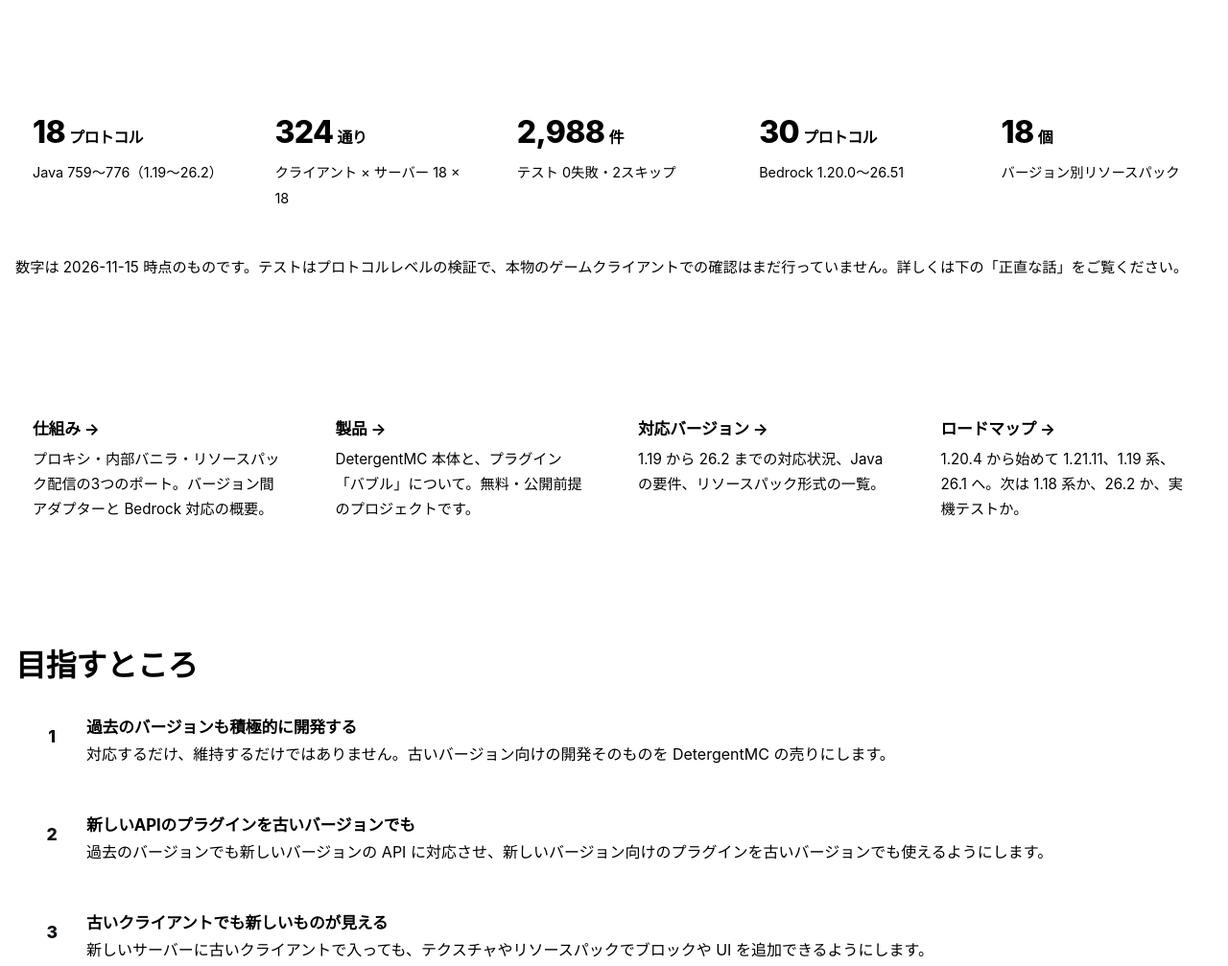
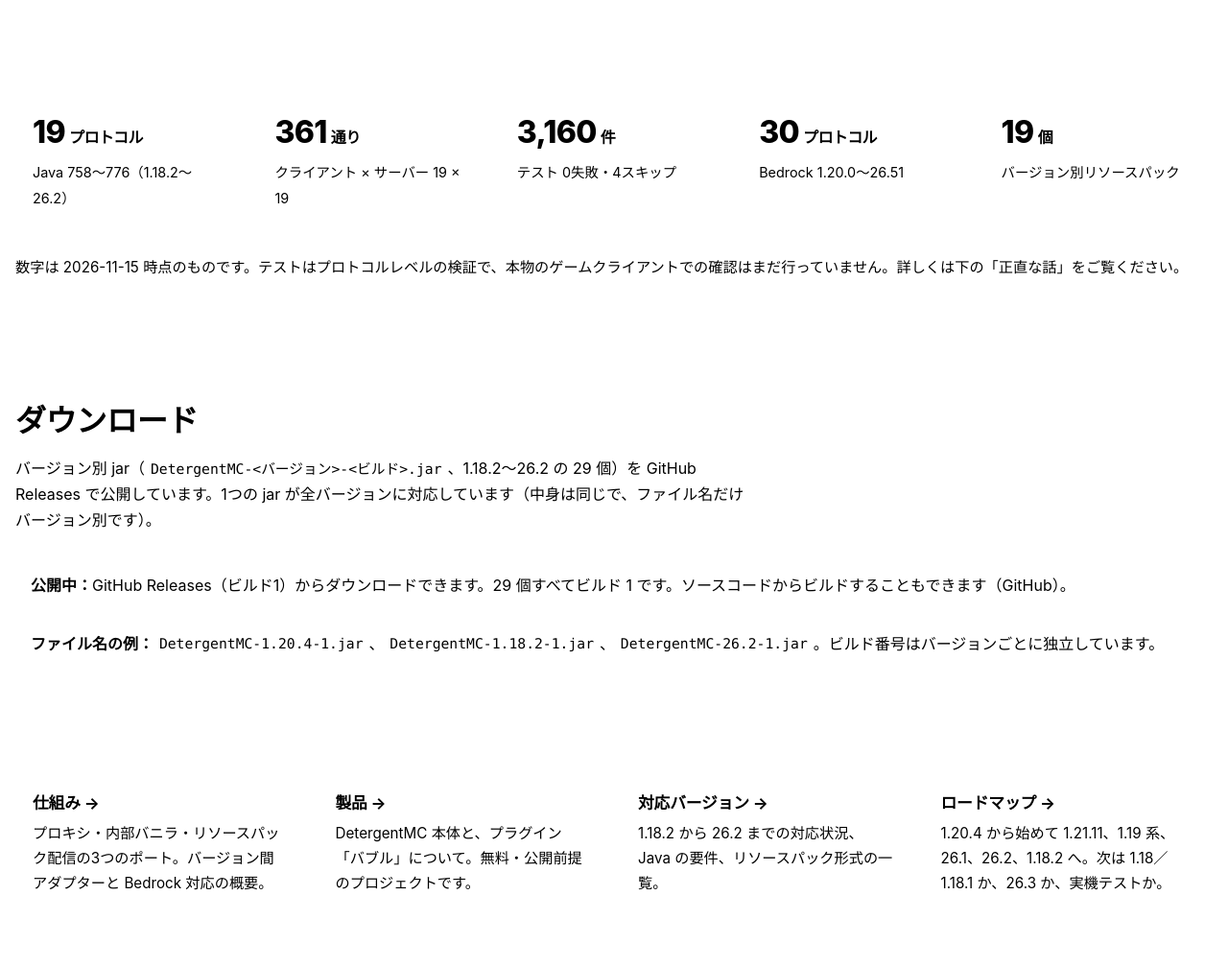
Before and after one commit to DetergentMC/DetergentMC, a plain HTML site: page web/index.html in a window 1280 px wide. Shown: the part 669-1676 px from the top of the page at 96% size. Drawn offline with Linux system fonts and the light colour scheme.

Commit message:
site: 1.18.2 (protocol 758) supported — 19 protocols, 361 combinations, 3,160 tests, downloads section

```diff
--- a/web/index.html
+++ b/web/index.html
@@ -4,9 +4,9 @@
   <meta charset="utf-8">
   <meta name="viewport" content="width=device-width, initial-scale=1">
   <title>DetergentMC — バニラを土台にした独自のMinecraftサーバー</title>
-  <meta name="description" content="DetergentMC は Mojang のバニラサーバーを土台にした独自の Minecraft サーバーソフト。独自APIのみで、プラグインは「バブル」と呼ぶ。1.19 から 26.2 まで、過去のバージョンも積極的に開発する。">
+  <meta name="description" content="DetergentMC は Mojang のバニラサーバーを土台にした独自の Minecraft サーバーソフト。独自APIのみで、プラグインは「バブル」と呼ぶ。1.18.2 から 26.2 まで、過去のバージョンも積極的に開発する。">
   <meta property="og:title" content="DetergentMC — バニラを土台にした独自のMinecraftサーバー">
-  <meta property="og:description" content="DetergentMC は Mojang のバニラサーバーを土台にした独自の Minecraft サーバーソフト。独自APIのみで、プラグインは「バブル」と呼ぶ。1.19 から 26.2 まで、過去のバージョンも積極的に開発する。">
+  <meta property="og:description" content="DetergentMC は Mojang のバニラサーバーを土台にした独自の Minecraft サーバーソフト。独自APIのみで、プラグインは「バブル」と呼ぶ。1.18.2 から 26.2 まで、過去のバージョンも積極的に開発する。">
   <meta property="og:type" content="website">
   <link rel="icon" href="favicon.svg" type="image/svg+xml">
   <link rel="stylesheet" href="style.css">
@@ -29,7 +29,7 @@
   <main>
 
     <section class="hero">
-      <p class="eyebrow">Minecraft Java Edition · Java · 現在 1.19 〜 26.2 対応</p>
+      <p class="eyebrow">Minecraft Java Edition · Java · 現在 1.18.2 〜 26.2 対応</p>
       <h1>古いバージョンも、<br>ちゃんと育てるサーバー。</h1>
       <p class="lead">
         DetergentMC は Mojang のバニラサーバーを土台にした、独自の Minecraft サーバーソフトです。<br>
@@ -47,21 +47,30 @@ INFO  Internal vanilla server on 127.0.0.1:25566</span></pre>
 
     <section class="section">
       <div class="stats">
-        <div><span class="num">18<small>プロトコル</small></span><span class="label">Java 759〜776（1.19〜26.2）</span></div>
-        <div><span class="num">324<small>通り</small></span><span class="label">クライアント × サーバー 18 × 18</span></div>
-        <div><span class="num">2,988<small>件</small></span><span class="label">テスト 0失敗・2スキップ</span></div>
+        <div><span class="num">19<small>プロトコル</small></span><span class="label">Java 758〜776（1.18.2〜26.2）</span></div>
+        <div><span class="num">361<small>通り</small></span><span class="label">クライアント × サーバー 19 × 19</span></div>
+        <div><span class="num">3,160<small>件</small></span><span class="label">テスト 0失敗・4スキップ</span></div>
         <div><span class="num">30<small>プロトコル</small></span><span class="label">Bedrock 1.20.0〜26.51</span></div>
-        <div><span class="num">18<small>個</small></span><span class="label">バージョン別リソースパック</span></div>
+        <div><span class="num">19<small>個</small></span><span class="label">バージョン別リソースパック</span></div>
       </div>
       <p class="note">数字は 2026-11-15 時点のものです。テストはプロトコルレベルの検証で、本物のゲームクライアントでの確認はまだ行っていません。詳しくは下の「正直な話」をご覧ください。</p>
+    </section>
+
+    <section class="section">
+      <h2>ダウンロード</h2>
+      <p class="sub">バージョン別 jar（<code>DetergentMC-&lt;バージョン&gt;-&lt;ビルド&gt;.jar</code>、1.18.2〜26.2 の 29 個）を GitHub Releases で公開しています。1つの jar が全バージョンに対応しています（中身は同じで、ファイル名だけバージョン別です）。</p>
+      <ul class="facts">
+        <li><strong>公開中：</strong><a href="https://github.com/DetergentMC/DetergentMC/releases/tag/build-1" rel="noopener">GitHub Releases（ビルド1）</a>からダウンロードできます。29 個すべてビルド 1 です。ソースコードからビルドすることもできます（<a href="https://github.com/DetergentMC/DetergentMC" rel="noopener">GitHub</a>）。</li>
+        <li><strong>ファイル名の例：</strong><code>DetergentMC-1.20.4-1.jar</code>、<code>DetergentMC-1.18.2-1.jar</code>、<code>DetergentMC-26.2-1.jar</code>。ビルド番号はバージョンごとに独立しています。</li>
+      </ul>
     </section>
 
     <section class="section">
       <div class="grid">
         <a class="card link" href="how.html"><h3>仕組み →</h3><p>プロキシ・内部バニラ・リソースパック配信の3つのポート。バージョン間アダプターと Bedrock 対応の概要。</p></a>
         <a class="card link" href="products.html"><h3>製品 →</h3><p>DetergentMC 本体と、プラグイン「バブル」について。無料・公開前提のプロジェクトです。</p></a>
-        <a class="card link" href="versions.html"><h3>対応バージョン →</h3><p>1.19 から 26.2 までの対応状況、Java の要件、リソースパック形式の一覧。</p></a>
-        <a class="card link" href="roadmap.html"><h3>ロードマップ →</h3><p>1.20.4 から始めて 1.21.11、1.19 系、26.1 へ。次は 1.18 系か、26.2 か、実機テストか。</p></a>
+        <a class="card link" href="versions.html"><h3>対応バージョン →</h3><p>1.18.2 から 26.2 までの対応状況、Java の要件、リソースパック形式の一覧。</p></a>
+        <a class="card link" href="roadmap.html"><h3>ロードマップ →</h3><p>1.20.4 から始めて 1.21.11、1.19 系、26.1、26.2、1.18.2 へ。次は 1.18／1.18.1 か、26.3 か、実機テストか。</p></a>
       </div>
     </section>
 
```
Also changed, not shown: web/versions.html (+6 -5 lines).
